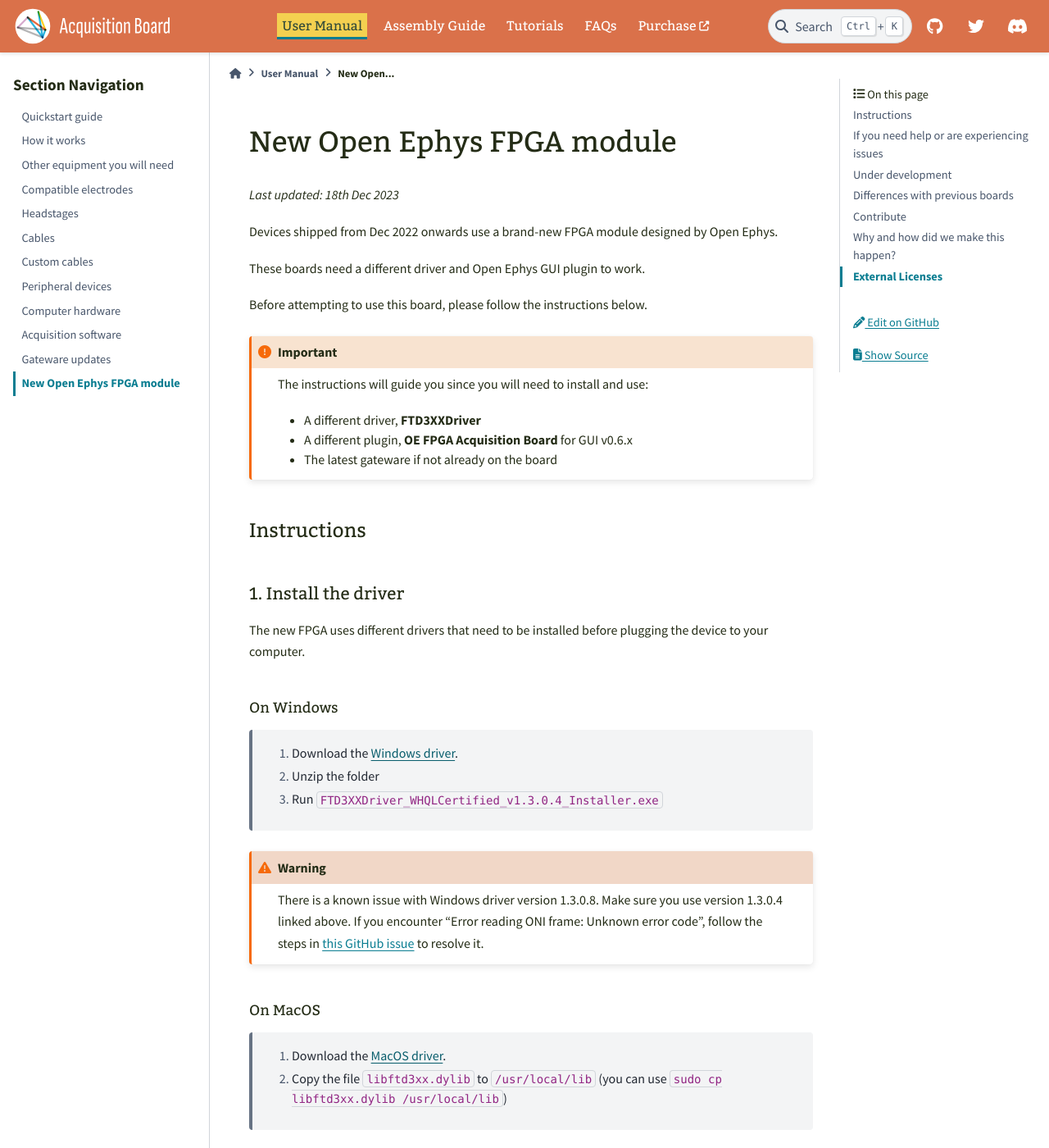
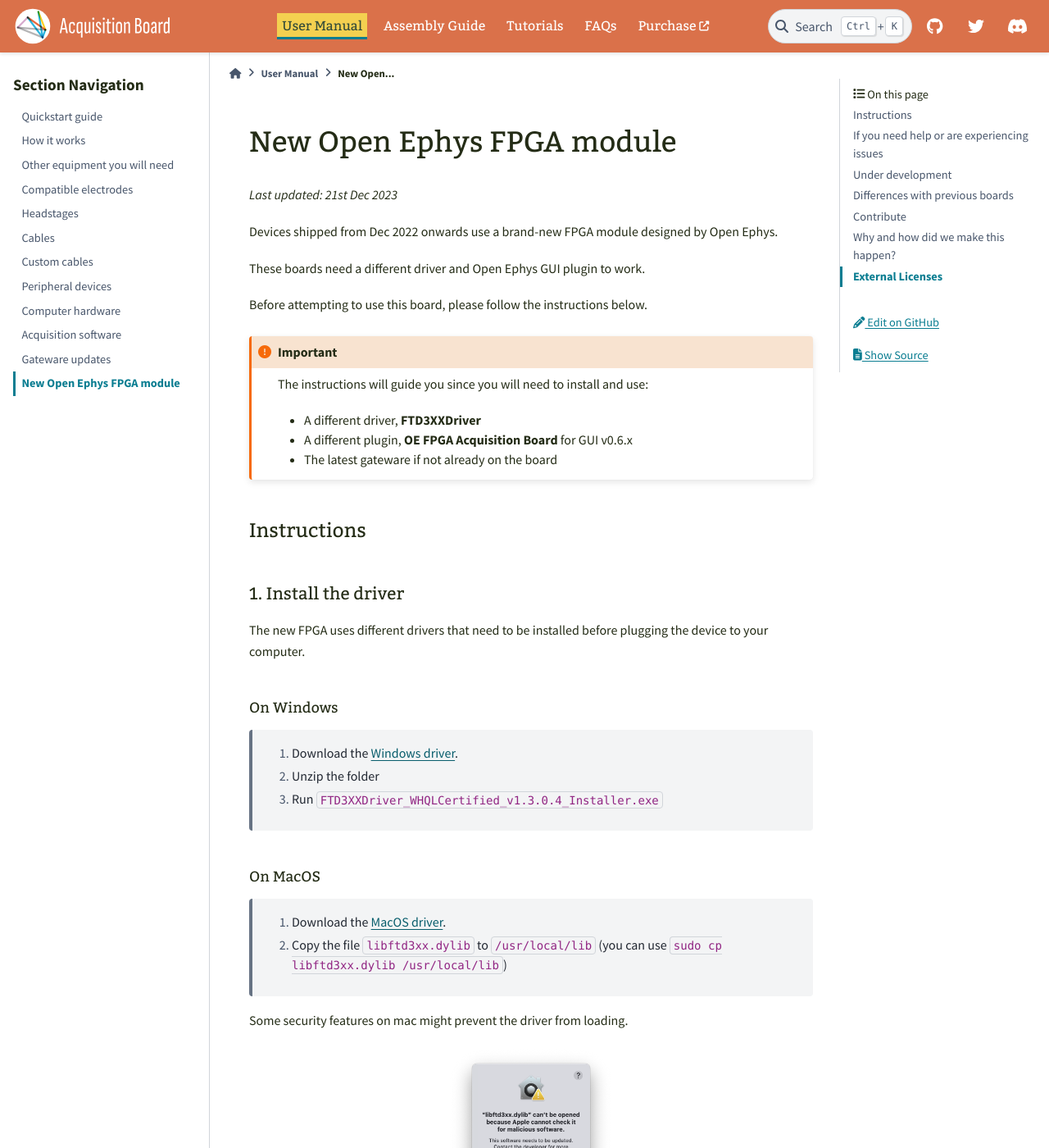
Before and after one commit to open-ephys/acq-board-docs, a Sphinx documentation site: the page built from source/User-Manual/New-FPGA.rst, in a window 1280 px wide and 1400 px high. Shown: the whole window at 82% size. Built offline with Sphinx 7.4.7 and the PyData theme 0.15.4, drawn with Linux system fonts in a browser that asks for light colours.

Commit message:
Update New-FPGA.rst

```diff
--- a/source/User-Manual/New-FPGA.rst
+++ b/source/User-Manual/New-FPGA.rst
@@ -3,7 +3,7 @@
 New Open Ephys FPGA module
 =====================================================
 
-*Last updated: 18th Dec 2023*
+*Last updated: 21st Dec 2023*
 
 Devices shipped from Dec 2022 onwards use a brand-new FPGA module designed by Open Ephys.
 
@@ -35,8 +35,6 @@
    #. Download the `Windows driver <https://www.ftdichip.com/Driver/D3XX/FTD3XXDriver_WHQLCertified_v1.3.0.4_Installer.exe.zip>`_.
    #. Unzip the folder
    #. Run ``FTD3XXDriver_WHQLCertified_v1.3.0.4_Installer.exe``
-
-.. warning:: There is a known issue with Windows driver version 1.3.0.8. Make sure you use version 1.3.0.4 linked above. If you encounter "Error reading ONI frame: Unknown error code", follow the steps in `this GitHub issue <https://github.com/open-ephys/ECP5U85-BSE-USB/issues/3>`_ to resolve it.
 
 On MacOS
 +++++++++++++
```
